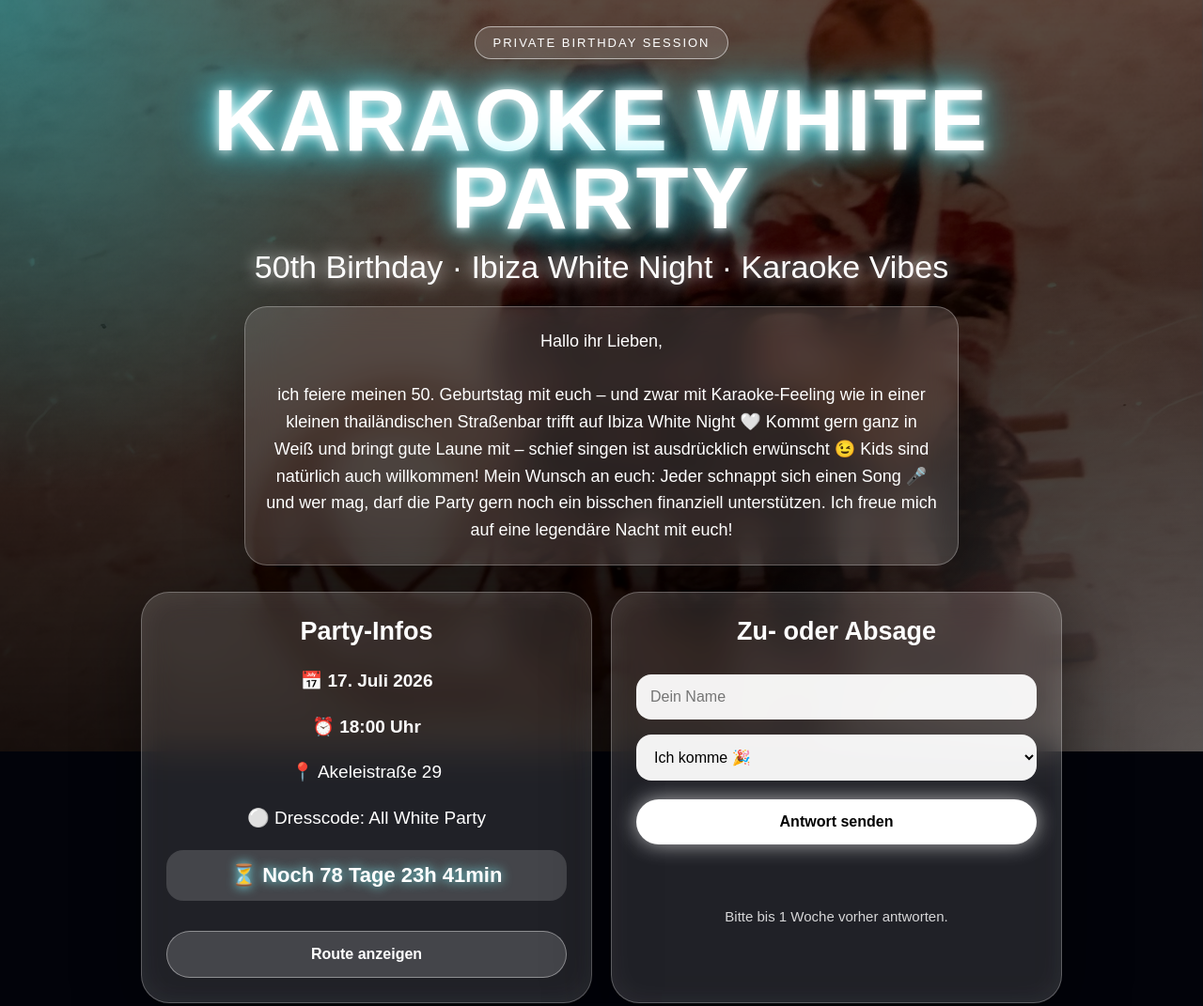
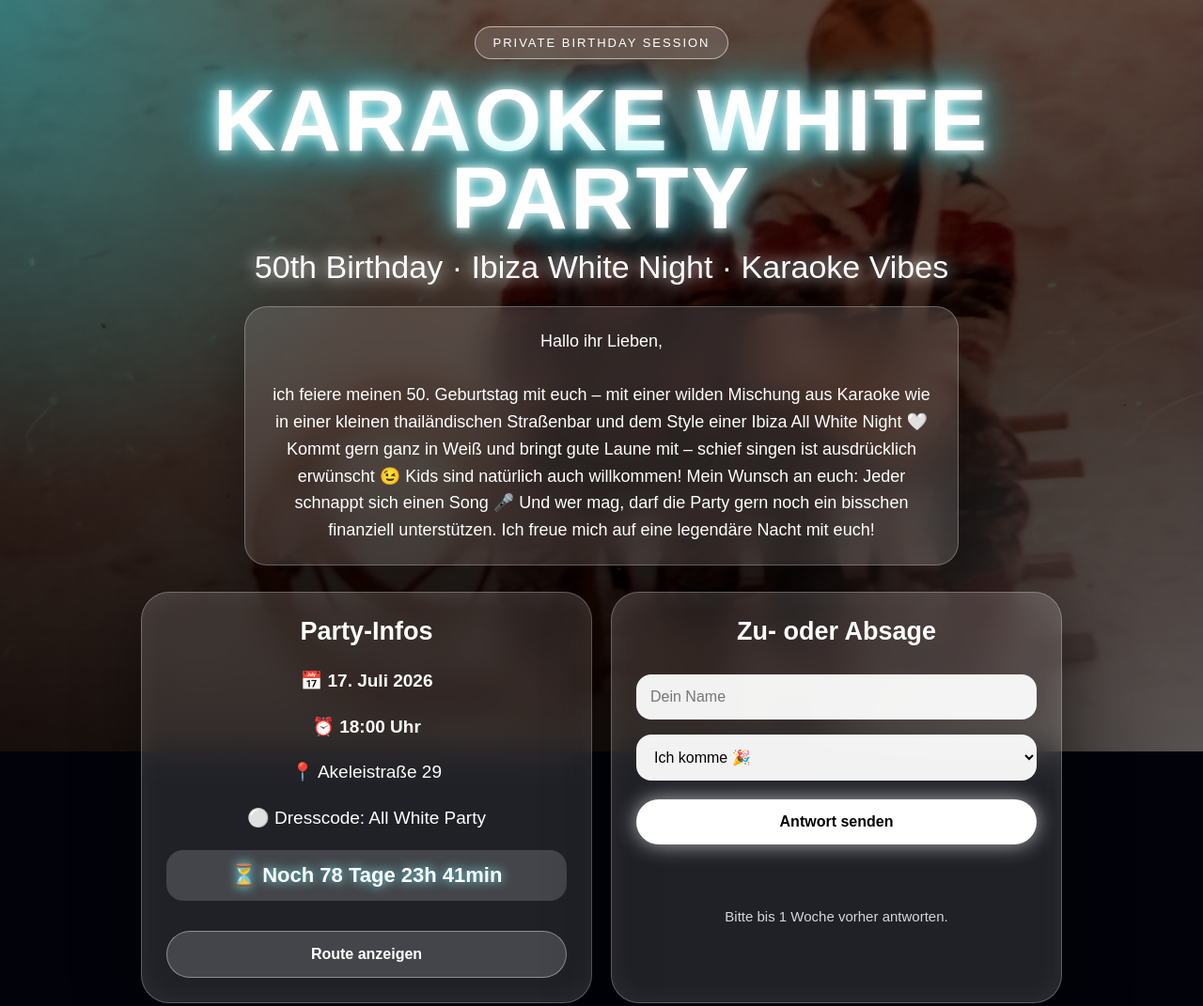
Before and after one commit to despor/party50, a plain HTML site: page index.html in a window 1280 px wide. Shown: the top 1071 px of the page at 94% size. Drawn offline with Linux system fonts and the light colour scheme.

Commit message:
Update index.html

```diff
--- a/index.html
+++ b/index.html
@@ -231,11 +231,11 @@ button, .button {
 <div class="intro">
 Hallo ihr Lieben,<br><br>
 
-ich feiere meinen 50. Geburtstag mit euch – und zwar mit Karaoke-Feeling wie in einer kleinen thailändischen Straßenbar trifft auf Ibiza White Night 🤍
+ich feiere meinen 50. Geburtstag mit euch – mit einer wilden Mischung aus Karaoke wie in einer kleinen thailändischen Straßenbar und dem Style einer Ibiza All White Night 🤍
 Kommt gern ganz in Weiß und bringt gute Laune mit – schief singen ist ausdrücklich erwünscht 😉
 Kids sind natürlich auch willkommen!
 Mein Wunsch an euch: Jeder schnappt sich einen Song 🎤
-und wer mag, darf die Party gern noch ein bisschen finanziell unterstützen.
+Und wer mag, darf die Party gern noch ein bisschen finanziell unterstützen.
 Ich freue mich auf eine legendäre Nacht mit euch!</div>
 
 <section class="grid">
```
